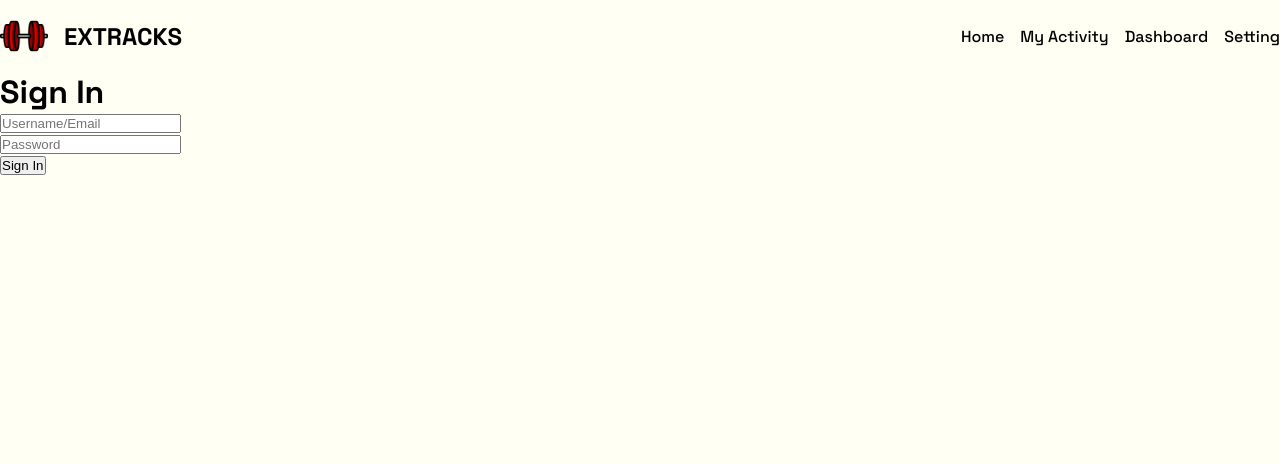
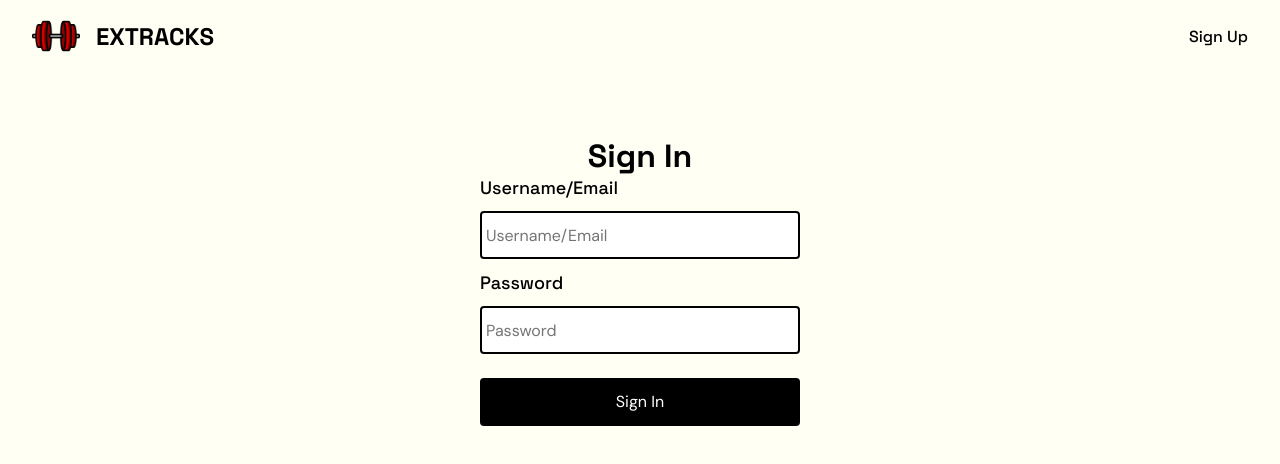
Before and after one commit to ParinchatJ/Extract_frontend, a React (Vite) app: page /signin in a window 1280 px wide. Shown: the top 464 px of the page. Built offline with nearby package versions, Linux system fonts and the light colour scheme; no server answers.

Commit message:
add path condition

```diff
--- a/src/components/NavBar/NavBar.css
+++ b/src/components/NavBar/NavBar.css
@@ -3,10 +3,8 @@
     display: flex;
     justify-content: space-between;
     align-items: center;
-    /* padding: 0 100px; */
-    /* background-color: rgb(230, 230, 230); */
-    /* position: sticky;
-    width: 100%;; */
+    padding: 0 2rem;
+    /* max-width: 1280px; */
 }
 
 .navbar a {
@@ -61,7 +59,3 @@
     border: 0;
     border-radius: 0.5rem;
 }
-
-.navbar {
-
-}
--- a/src/components/NavBar/NavBar.jsx
+++ b/src/components/NavBar/NavBar.jsx
@@ -1,20 +1,47 @@
 import "./NavBar.css";
-import { Link } from "react-router-dom";
+import { Link, useLocation } from "react-router-dom";
 import logo from '/assets/logo.png'
 
 
 const NavBar = () => {
+  let location = useLocation();
+
+  let nav
+
+  switch (location.pathname) {
+    case "/":
+      nav = <>
+        <Link to="/signin">Sign In</Link>
+        <Link to="/signup">Get Statrted</Link>
+      </>
+      break;
+    case "/signin":
+      nav = <>
+        <Link to="/signup">Sign Up</Link>
+      </>
+      break;
+    case "/signup":
+      nav = <>
+        <Link to="/signin">Sign In</Link>
+      </>
+      break;
+    default:
+      nav = <>
+        <Link to="/activities">My Activity</Link>
+        <Link to="/dashboard">Dashboard</Link>
+        <Link to="/setting">Setting</Link>
+      </>
+      break;
+  }
+
   return (
     <div className="navbar">
       <Link to="/" className="logo">
-        <img src={logo} alt='logo'/>
+        <img src={logo} alt='logo' />
         EXTRACKS
       </Link>
       <nav>
-        <Link to="/">Home</Link>
-        <Link to="/activities">My Activity</Link>
-        <Link to="/dashboard">Dashboard</Link>
-        <Link to="/setting">Setting</Link>
+        {nav}
       </nav>
     </div>
   );
--- /dev/null
+++ b/src/components/SignInForm/SignInForm.css
@@ -0,0 +1,52 @@
+.signin{
+    margin: 2rem;
+    display: flex;
+    flex-direction: column;
+    align-items: center;
+    justify-content: center;
+}
+.signin label {
+    font-size: 1.125rem;
+    font-weight: 500;
+}
+
+.signin select, .signin input, .signin textarea, .signin button {
+    font-family: 'DM Sans', sans-serif;
+    padding: 0.25rem;
+    margin: 0.75rem 0;
+    box-sizing: border-box;
+    width: 320px;
+    height: 48px;
+    border: 2px solid black;
+    border-radius: 0.25rem;
+    font-size: 1rem;
+    line-height: 1.25rem;
+}
+
+.signin textarea {
+    min-height: 72px;
+    resize: vertical;
+}
+
+.signin button {
+    margin: 0.75rem 0;
+    background: black;
+    color: white;
+    height: 3rem;
+    transition: all 0.1s;
+
+}
+.signin button:hover {
+    margin: 0.75rem 0;
+    background: #dafc3d;
+    color: black;
+    height: 3rem;
+    transition: all 0.1s;
+}
+
+
+.signin .error {
+    color: red;
+    margin: 0;
+    padding: 0;
+}
--- /dev/null
+++ b/src/components/SignInForm/SignInForm.jsx
@@ -0,0 +1,49 @@
+import './SignInForm.css'
+import { appendErrors, useForm } from 'react-hook-form';
+import { useNavigate } from 'react-router-dom';
+import api from '/configs/api'
+
+const SignInForm = () => {
+    const navigate = useNavigate()
+    const { register, handleSubmit, formState: { errors }, reset } = useForm();
+
+    const login = (account, password) => {
+        api.post('auth/signin', {
+            // username: account,
+            // email: account,
+            account: account,
+            password: password,
+        }).then(() => {
+            console.log('login success')
+            window.alert('login success, welcome!');
+            navigate("../activities");
+        })
+            .catch(() => {
+                console.log('Login failed')
+                window.alert('Login failed. please try again');
+            })
+    }
+
+    const onSubmit = data => {
+        login(data.account, data.password)
+    }
+
+    return (
+        <div className='signin'>
+            <h1>Sign In</h1>
+            <form onSubmit={handleSubmit(onSubmit)}>
+                <label htmlFor="account">Username/Email</label><br />
+                <input type='text' placeholder="Username/Email" {...register('account', { required: true })} />
+                {errors.account && <p className='error'>Please Enter the Username or Email</p>}
+                <br />
+                <label htmlFor="password">Password</label><br />
+                <input type='password' placeholder="Password" {...register('password', { required: true })} />
+                {errors.password && <p className='error'>Please Enter the password</p>}
+                <br />
+                <button>Sign In</button>
+            </form>
+        </div>
+    )
+}
+
+export default SignInForm
--- a/src/index.css
+++ b/src/index.css
@@ -1,10 +1,3 @@
-:root {
-  font-family: Inter, Avenir, Helvetica, Arial, sans-serif;
-  font-size: 16px;
-  /* line-height: 24px; */
-  font-weight: 400;
-}
-
 html, body {
   font-family: 'Space Grotesk', sans-serif;
   margin: 0 auto;
@@ -12,6 +5,21 @@ html, body {
 
   background-color: #FFFFF4
 }
+#root {
+  /* max-width: 1280px; */
+  margin: 0 auto;
+  padding: 0;
+  /* text-align: center; */
+}
+
+
+/* :root {
+  font-family: Inter, Avenir, Helvetica, Arial, sans-serif;
+  font-size: 16px;
+  line-height: 24px;
+  font-weight: 400;
+} */
+
 
 h1 {
   margin: 0;
--- a/src/pages/SignIn/SignIn.jsx
+++ b/src/pages/SignIn/SignIn.jsx
@@ -1,47 +1,11 @@
+import SignInForm from '../../components/SignInForm/SignInForm'
 import './SignIn.css'
-import { appendErrors, useForm } from 'react-hook-form';
-import { useNavigate } from 'react-router-dom';
-import api from '/configs/api'
 
 const SignIn = () => {
-    const navigate = useNavigate()
-    const { register, handleSubmit, formState: { errors }, reset } = useForm();
-
-
-
-    const login = (account, password) => {
-        api.post('auth/signin', {
-            // username: account,
-            // email: account,
-            account: account,
-            password: password,
-        }).then(() => {
-            console.log('login success')
-            window.alert('login success, welcome!');
-            navigate("../activities", { replace: true });
-        })
-            .catch(() => {
-                console.log('Login failed')
-                window.alert('Login failed. please try again');
-            })
-    }
-
-    const onSubmit = data => {
-        login(data.account, data.password)
-    }
 
     return (
         <div className='signin'>
-            <h1>Sign In</h1>
-            <form onSubmit={handleSubmit(onSubmit)}>
-                <input type='text' placeholder="Username/Email" {...register('account', { required: true })} />
-                {errors.account && <p>Please Enter the Username or Email</p>}
-                <br />
-                <input type='password' placeholder="Password" {...register('password', { required: true })} />
-                {errors.password && <p>Please Enter the password</p>}
-                <br />
-                <button>Sign In</button>
-            </form>
+            <SignInForm/>
         </div>
     )
 }
```
